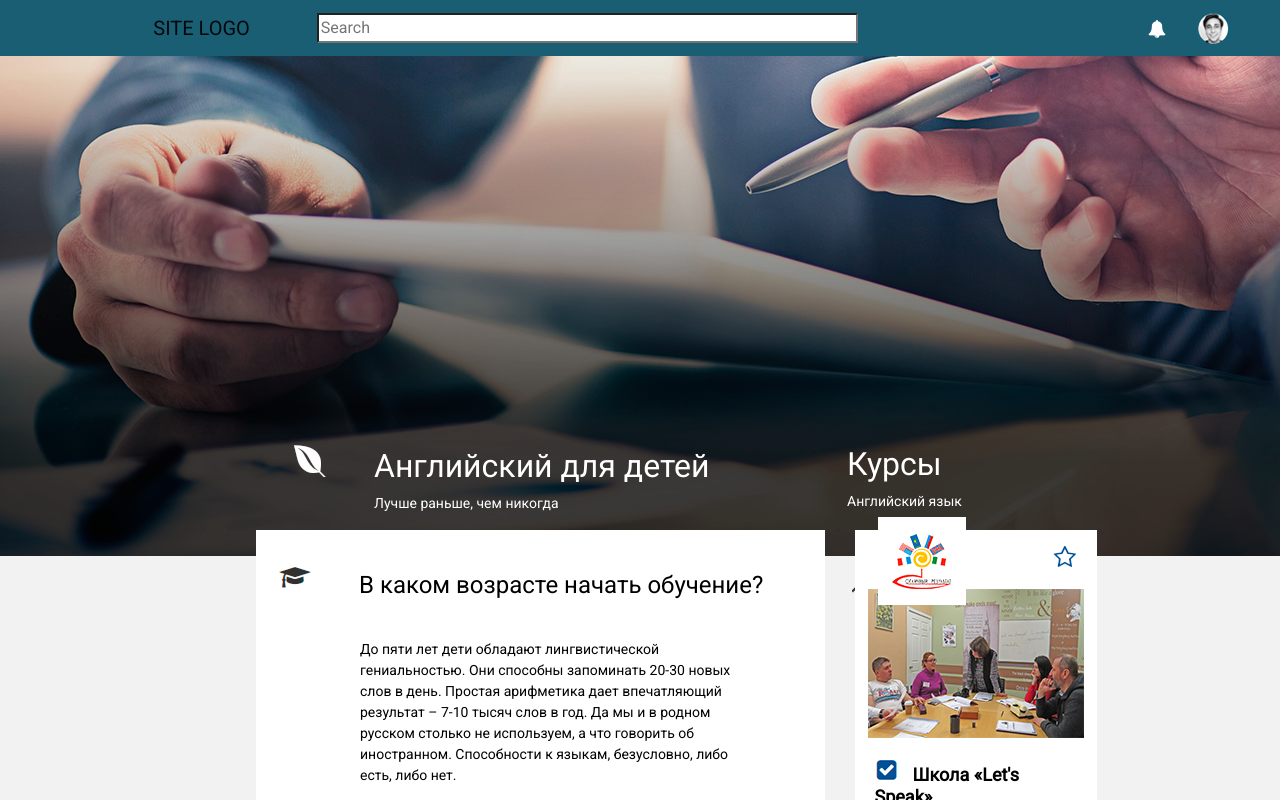
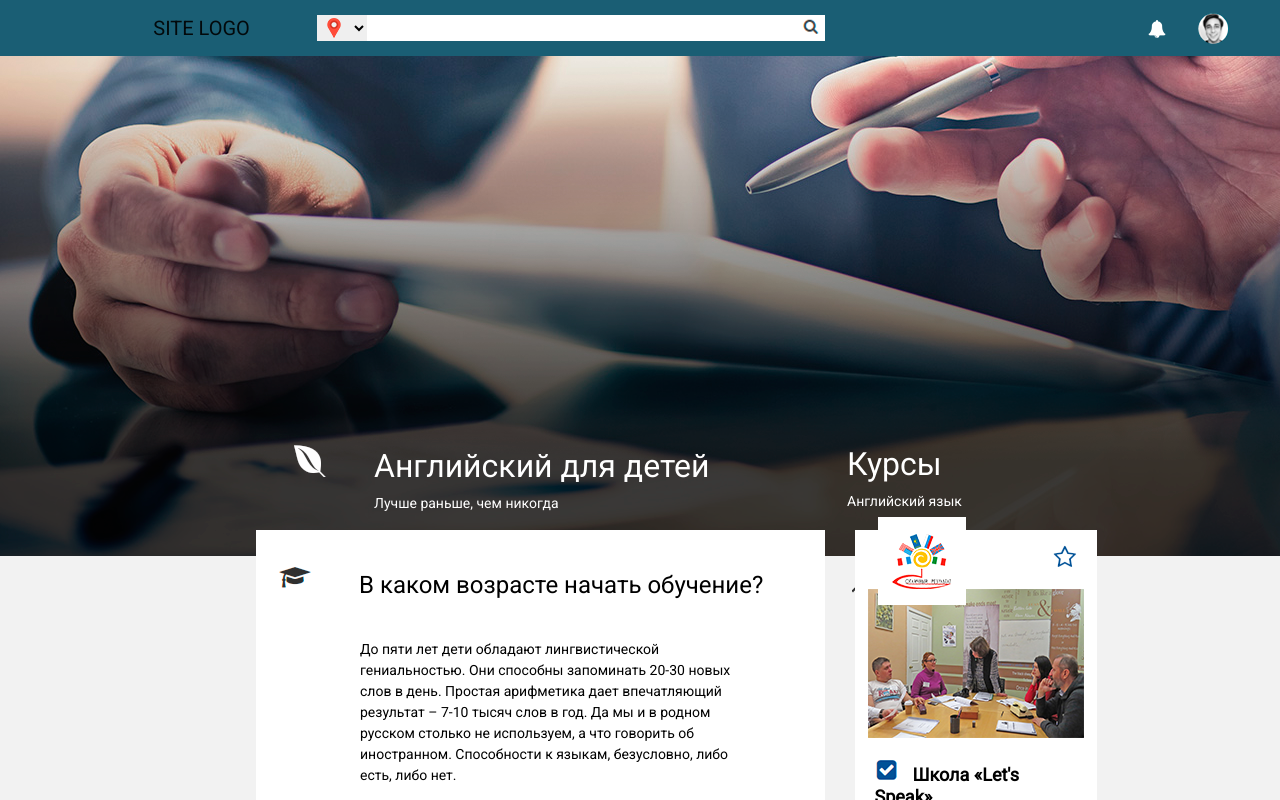
Before and after one commit to Nataliia-Sibileva/speak, a website built with webpack: page public/index.html in a window 1280 px wide. Shown: the top 800 px of the page. Built offline with nearby package versions, Linux system fonts and the light colour scheme.

Commit message:
Second commit

```diff
--- a/public/bundle.js
+++ b/public/bundle.js
@@ -1 +1 @@
-!function(e){var t={};function n(r){if(t[r])return t[r].exports;var o=t[r]={i:r,l:!1,exports:{}};return e[r].call(o.exports,o,o.exports,n),o.l=!0,o.exports}n.m=e,n.c=t,n.d=function(e,t,r){n.o(e,t)||Object.defineProperty(e,t,{configurable:!1,enumerable:!0,get:r})},n.r=function(e){Object.defineProperty(e,"__esModule",{value:!0})},n.n=function(e){var t=e&&e.__esModule?function(){return e.default}:function(){return e};return n.d(t,"a",t),t},n.o=function(e,t){return Object.prototype.hasOwnProperty.call(e,t)},n.p="",n(n.s=0)}({0:function(e,t,n){"use strict";n(17)},17:function(e,t){}});
+!function(e){var t={};function n(r){if(t[r])return t[r].exports;var o=t[r]={i:r,l:!1,exports:{}};return e[r].call(o.exports,o,o.exports,n),o.l=!0,o.exports}n.m=e,n.c=t,n.d=function(e,t,r){n.o(e,t)||Object.defineProperty(e,t,{configurable:!1,enumerable:!0,get:r})},n.r=function(e){Object.defineProperty(e,"__esModule",{value:!0})},n.n=function(e){var t=e&&e.__esModule?function(){return e.default}:function(){return e};return n.d(t,"a",t),t},n.o=function(e,t){return Object.prototype.hasOwnProperty.call(e,t)},n.p="",n(n.s=0)}({0:function(e,t,n){"use strict";n(19)},19:function(e,t){}});
--- a/public/index.html
+++ b/public/index.html
@@ -16,8 +16,13 @@
 <header class="header">
     <nav class="navbar navbar-expand-lg navbar-light">
         <a class="navbar-brand" href="#"></a>
-        <form class="form-inline">
-            <input class="navbar-search" type="search" placeholder="Search" aria-label="Search">
+        <form class="form-inline seach">
+            <select class="seach-select">
+                <option></option>
+                <option></option>
+            </select>
+            <input class="navbar-search" type="search" aria-label="Search">
+            <input type="submit" value="">
         </form>
         <div class="user">
             <img src="../src/images/bell.png">
--- a/src/sass/styles.scss
+++ b/src/sass/styles.scss
@@ -35,8 +35,38 @@ p {
 .form-inline {
   width: 44%;
 }
+.search {
+
+  border: 1px solid #000;
+  min-height: 20px;
+}
+input[type="search"] {
+  border: none;
+  outline: none;
+  -webkit-appearance: none;
+  vertical-align: middle;
+}
+input[type="submit"] {
+  width: 25px;
+  border: none;
+  background-image: url("../images/seach.png");
+}
+
 .navbar-search {
-  width: 100%;
+  width: 80%;
+}
+.seach-select {
+  border: 0;
+  height: 26px;
+  width: 50px;
+  border: none;
+  outline: none;
+}
+select {
+  background-image: url("../images/seach-place.png");
+  background-repeat: no-repeat;
+  background-size: inherit;
+  background-position: 10px;
 }
 .user {
   width: 33%;
@@ -230,7 +260,7 @@ h3:before {
     width: 150px;
   }
   .navbar-search {
-    width: 100%;
+    width: 50%;
   }
   .user {
     width: 80px;
--- a/webpack.config.js
+++ b/webpack.config.js
@@ -97,7 +97,7 @@ const config = {
     } : {},
     devServer: {
         contentBase: distPath,
-        port: 3000,
+        port: 4000,
         compress: true,
         open: true
     }
```
Also changed, not shown: src/index.html (+7 -2 lines), public/images/seach-place.png (added), public/images/seach.png (added), public/main.css, src/images/seach-place.png (added), src/images/seach.png (added).
